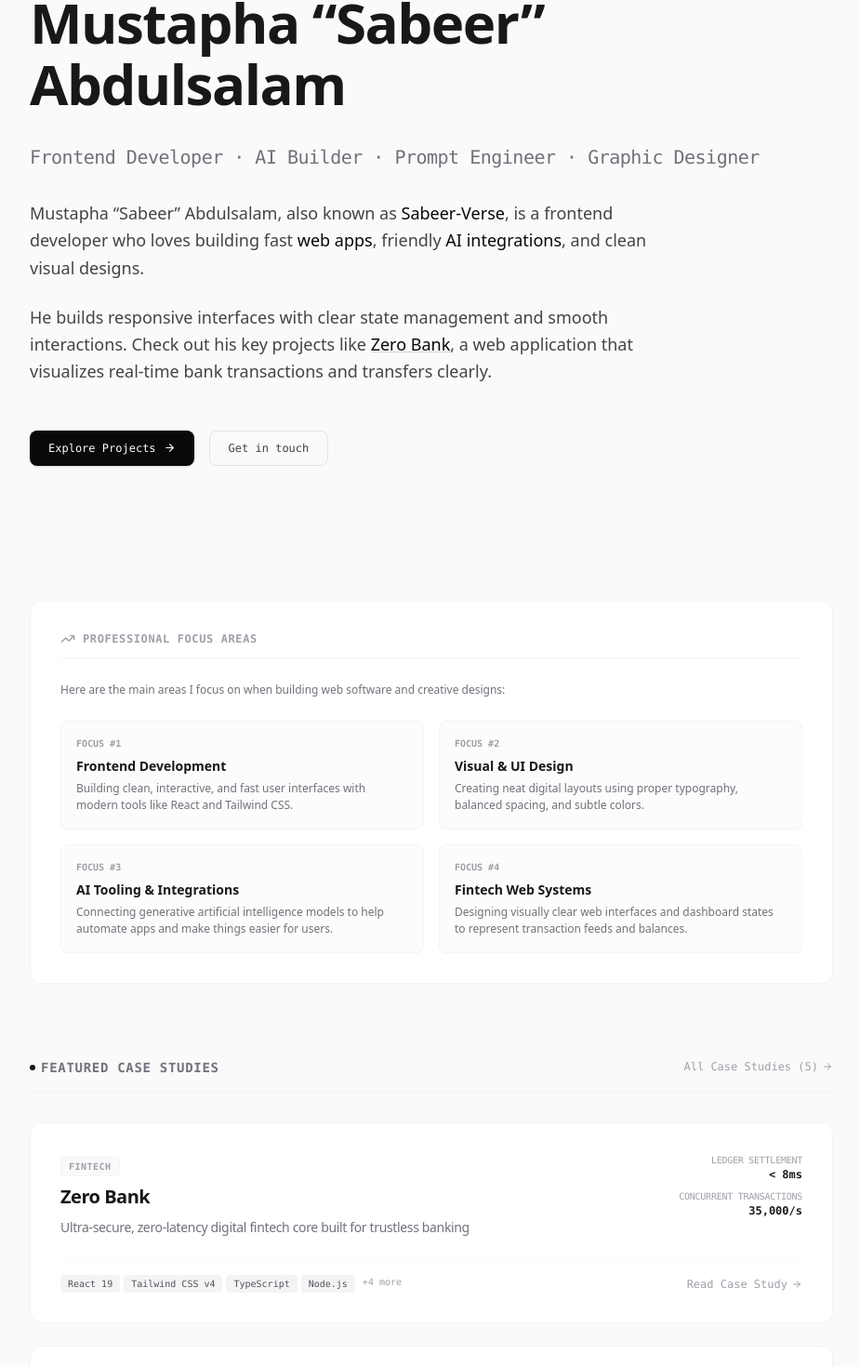
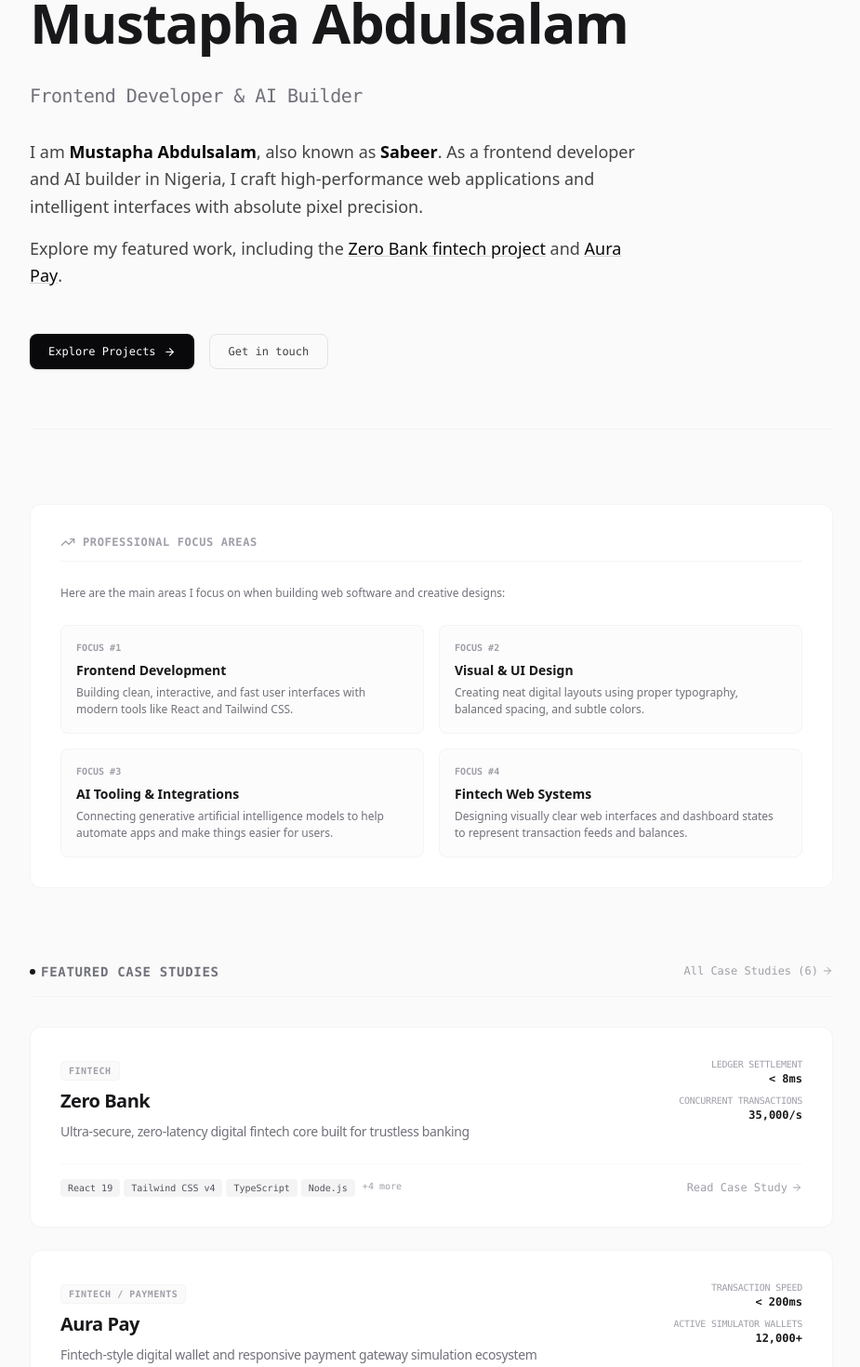
Before and after one commit to sabeerhub/Dev-Sabeer, a React (Vite) app: page / in a window 1280 px wide. Shown: the part 181-1651 px from the top of the page at 93% size, without its empty margins (176-1101 px from the left). Built offline with nearby package versions, Linux system fonts and the light colour scheme.

Commit message:
refactor: update branding, SEO, and project metadata
- Update identity and SEO tags to emphasize fintech expertise.
- Add Aura Pay project details and update sitemap.
- Include Medium profile in social links.

```diff
--- a/index.html
+++ b/index.html
@@ -4,8 +4,8 @@
     <meta charset="UTF-8" />
     <meta name="viewport" content="width=device-width, initial-scale=1.0" />
     <title>Mustapha &ldquo;Sabeer&rdquo; Abdulsalam | Frontend Developer</title>
-    <meta name="description" content="Mustapha 'Sabeer' Abdulsalam / Sabeer-Verse is a frontend developer, AI builder, and software engineer from Nigeria. This is his official portfolio featuring fintech projects, AI experiments, and web design." />
-    <meta name="keywords" content="Mustapha Abdulsalam, Mustapha Abdulsalam portfolio, Sabeer developer, Sabeer frontend engineer, Sabeer AI builder, Sabeer-Verse, Zero Bank developer" />
+    <meta name="description" content="Mustapha 'Sabeer' Abdulsalam (Sabeer/Sabeer-Verse) is a frontend developer and fintech developer. Official portfolio featuring high-frequency systems and case studies like Zero Bank and Aura Pay." />
+    <meta name="keywords" content="Mustapha Abdulsalam, Sabeer, Sabeer frontend developer, sabeer fintech developer, sabeer AI builder, Sabeer-Verse, Zero Bank, Aura Pay, fintech developer, frontend developer, Nigeria developer" />
     <meta name="author" content="Mustapha 'Sabeer' Abdulsalam" />
     <meta name="robots" content="index, follow" />
     <link rel="canonical" href="https://sabeer-ai.vercel.app" />
@@ -13,7 +13,7 @@
     <!-- Open Graph / Social SEO -->
     <meta property="og:type" content="profile" />
     <meta property="og:title" content="Mustapha 'Sabeer' Abdulsalam | Sabeer-Verse Portfolio" />
-    <meta property="og:description" content="Official portfolio of Mustapha 'Sabeer' Abdulsalam. Specializing in fintech apps, AI tools, and fast, interactive websites." />
+    <meta property="og:description" content="Official portfolio of Mustapha 'Sabeer' Abdulsalam. Specializing in fintech apps, digital payments (Aura Pay), AI tools, and frontend engineering." />
     <meta property="og:url" content="https://sabeer-ai.vercel.app" />
     <meta property="og:site_name" content="Sabeer-Verse" />
     <meta name="google-site-verification" content="nMvia17foXF63m1rRA3LQjeX2dTAyhd3uP3FqqD87uA" />
@@ -26,7 +26,7 @@
       "@id": "https://sabeer-ai.vercel.app/#person",
       "name": "Mustapha Abdulsalam",
       "alternateName": "Sabeer",
-      "jobTitle": "Frontend Developer & AI Solutions Builder",
+      "jobTitle": "Frontend Developer & Fintech Solutions Builder",
       "brand": {
         "@type": "Brand",
         "name": "Sabeer-Verse"
@@ -35,6 +35,7 @@
       "sameAs": [
         "https://linkedin.com/in/masabeer",
         "https://github.com/sabeerhub",
+        "https://medium.com/@masabeer",
         "https://x.com/_msabeer_",
         "https://youtube.com/@sabeer-io",
         "https://instagram.com/_m.sabeer_",
--- a/src/components/ContactView.tsx
+++ b/src/components/ContactView.tsx
@@ -1,5 +1,5 @@
 import React, { useState } from 'react';
-import { Send, CheckCircle2, Copy, Link, Search, Linkedin, Github, Twitter, Youtube, Instagram, MessageSquare, ExternalLink } from 'lucide-react';
+import { Send, CheckCircle2, Copy, Link, Search, Linkedin, Github, Twitter, Youtube, Instagram, MessageSquare, ExternalLink, BookOpen } from 'lucide-react';
 
 export function ContactView() {
   const [formState, setFormState] = useState({ name: '', email: '', subject: '', message: '' });
@@ -9,6 +9,7 @@ export function ContactView() {
   const socials = [
     { name: 'LinkedIn', url: 'https://LinkedIn.com/in/masabeer', handle: '@masabeer', icon: Linkedin },
     { name: 'GitHub', url: 'https://github.com/sabeerhub', handle: 'sabeerhub', icon: Github },
+    { name: 'Medium', url: 'https://medium.com/@masabeer', handle: '@masabeer', icon: BookOpen },
     { name: 'Twitter / X', url: 'https://x.com/_msabeer_', handle: '@_msabeer_', icon: Twitter },
     { name: 'YouTube', url: 'https://youtube.com/@sabeer-io', handle: '@sabeer-io', icon: Youtube },
     { name: 'Instagram', url: 'https://instagram.com/_m.sabeer_', handle: '@_m.sabeer_', icon: Instagram },
--- a/src/components/HomeView.tsx
+++ b/src/components/HomeView.tsx
@@ -19,21 +19,21 @@ export function HomeView({ navigate }: HomeViewProps) {
 
         {/* H1 - Exactly one per page */}
         <h1 className="text-4xl sm:text-5xl md:text-6xl font-sans tracking-tight font-extrabold text-zinc-900 leading-[1.1]" id="main-identity-h1">
-          Mustapha &ldquo;Sabeer&rdquo; Abdulsalam
+          Mustapha Abdulsalam
         </h1>
 
         {/* H2 - Subheading */}
         <h2 className="text-md sm:text-xl font-mono text-zinc-500 tracking-tight font-medium" id="identity-h2">
-          Frontend Developer · AI Builder · Prompt Engineer · Graphic Designer
+          Frontend Developer &amp; AI Builder
         </h2>
 
         {/* SEO Paragraph */}
-        <div className="space-y-6 max-w-2xl text-[#444] text-base sm:text-lg leading-relaxed font-sans" id="seo-brand-text">
+        <div className="space-y-4 max-w-2xl text-[#444] text-base sm:text-lg leading-relaxed font-sans" id="seo-brand-text">
           <p>
-            Mustapha &ldquo;Sabeer&rdquo; Abdulsalam, also known as <strong className="text-zinc-950 font-medium">Sabeer-Verse</strong>, is a frontend developer who loves building fast <span className="text-zinc-950 font-medium">web apps</span>, friendly <span className="text-zinc-950 font-medium">AI integrations</span>, and clean visual designs.
+            I am <strong className="text-zinc-950 font-semibold">Mustapha Abdulsalam</strong>, also known as <strong className="text-zinc-950 font-semibold">Sabeer</strong>. As a frontend developer and AI builder in Nigeria, I craft high-performance web applications and intelligent interfaces with absolute pixel precision.
           </p>
           <p>
-            He builds responsive interfaces with clear state management and smooth interactions. Check out his key projects like <span className="text-zinc-950 font-medium cursor-pointer underline decoration-zinc-300 hover:decoration-zinc-800" onClick={() => navigate('/projects/zero-bank')}>Zero Bank</span>, a web application that visualizes real-time bank transactions and transfers clearly.
+            Explore my featured work, including the <span className="text-zinc-950 font-medium cursor-pointer underline decoration-zinc-300 hover:decoration-zinc-855 transition-colors" onClick={() => navigate('/projects/zero-bank')}>Zero Bank fintech project</span> and <span className="text-zinc-950 font-medium cursor-pointer underline decoration-zinc-300 hover:decoration-zinc-855 transition-colors" onClick={() => navigate('/projects/aura-pay')}>Aura Pay</span>.
           </p>
         </div>
 
--- a/src/components/SeoHead.tsx
+++ b/src/components/SeoHead.tsx
@@ -60,6 +60,7 @@ export function SeoHead({ title, description, path, project, blogPost }: SeoProp
       "sameAs": [
         "https://linkedin.com/in/masabeer",
         "https://github.com/sabeerhub",
+        "https://medium.com/@masabeer",
         "https://x.com/_msabeer_",
         "https://youtube.com/@sabeer-io",
         "https://instagram.com/_m.sabeer_",
--- a/src/data.ts
+++ b/src/data.ts
@@ -39,6 +39,42 @@ export const PROJECTS: Project[] = [
       { label: "Ledger Settlement", value: "< 8ms" },
       { label: "Concurrent Transactions", value: "35,000/s" },
       { label: "Fraud Detection Guard", value: "99.998%" }
+    ]
+  },
+  {
+    id: "aura-pay",
+    path: "/projects/aura-pay",
+    title: "Aura Pay",
+    tagline: "Fintech-style digital wallet and responsive payment gateway simulation ecosystem",
+    description: "Aura Pay is a fintech-style payment system concept focused on seamless digital transactions, wallet-based payments, and modern financial UX design.",
+    category: "Fintech / Payments",
+    featured: true,
+    metaTitle: "Aura Pay | Fintech Digital Payment & Smart Wallet System by Sabeer",
+    metaDesc: "Discover Aura Pay, an elegant fintech digital payment system and real-time wallet ecosystem designed with modern financial UX by Mustapha 'Sabeer' Abdulsalam.",
+    problem: "Traditional retail payment paths suffer from complex bank transfers, unoptimized gateway latency, and poor user feedback loops. Aura Pay resolves this by simulating sub-second, wallet-based transfers with rich client feedback and strict account state validation.",
+    architecture: [
+      "Bespoke event-driven ledger simulation for near-instant balance reconciliation.",
+      "Stateful React context pipeline managing real-time merchant webhooks.",
+      "In-memory simulation of transaction locking to curb balance drift.",
+      "Clean financial ledger state transition logs with client-side caching hook integrations."
+    ],
+    features: [
+      "Seamless wallet-to-wallet transactions with immediate local ledger settlement updates.",
+      "Interactive mobile-responsive fintech dashboard dashboard layouts.",
+      "Secure cryptographically signed webhook notifications simulating real gateway triggers.",
+      "Visual real-time logs and mock state sheets representing transactional velocity."
+    ],
+    systemFlow: "When a digital wallet transaction is initiated in Aura Pay, a secure client request is built containing the sender's validation payload. The browser-layer simulation enforces immediate sequence checks and logs the transfer into an in-memory ledger. Upon confirmation, state hooks synchronously distribute changes to the balance sheets, giving instant visual feedback.",
+    security: [
+      "Mock HMAC double-signed keys securing simulated wallet payment packets.",
+      "Client-side local storage encryption for temporary transaction session tokens.",
+      "Strict client-side sequence protection rules ensuring idempotency of requests."
+    ],
+    techStack: ["React 19", "Tailwind CSS v4", "TypeScript", "Vite Engine", "lucide-react"],
+    stats: [
+      { label: "Transaction Speed", value: "< 200ms" },
+      { label: "Active Simulator Wallets", value: "12,000+" },
+      { label: "Ledger Consistency", value: "99.999%" }
     ]
   },
   {
--- a/src/types.ts
+++ b/src/types.ts
@@ -4,7 +4,7 @@ export interface Project {
   title: string;
   tagline: string;
   description: string;
-  category: "Fintech" | "Telecom" | "AI Systems" | "Real-Time Systems" | "SaaS Core";
+  category: "Fintech" | "Telecom" | "AI Systems" | "Real-Time Systems" | "SaaS Core" | "Fintech / Payments";
   featured: boolean;
   metaTitle: string;
   metaDesc: string;
```
Also changed, not shown: 1 other file (tests, documents, lock files or other folders).
